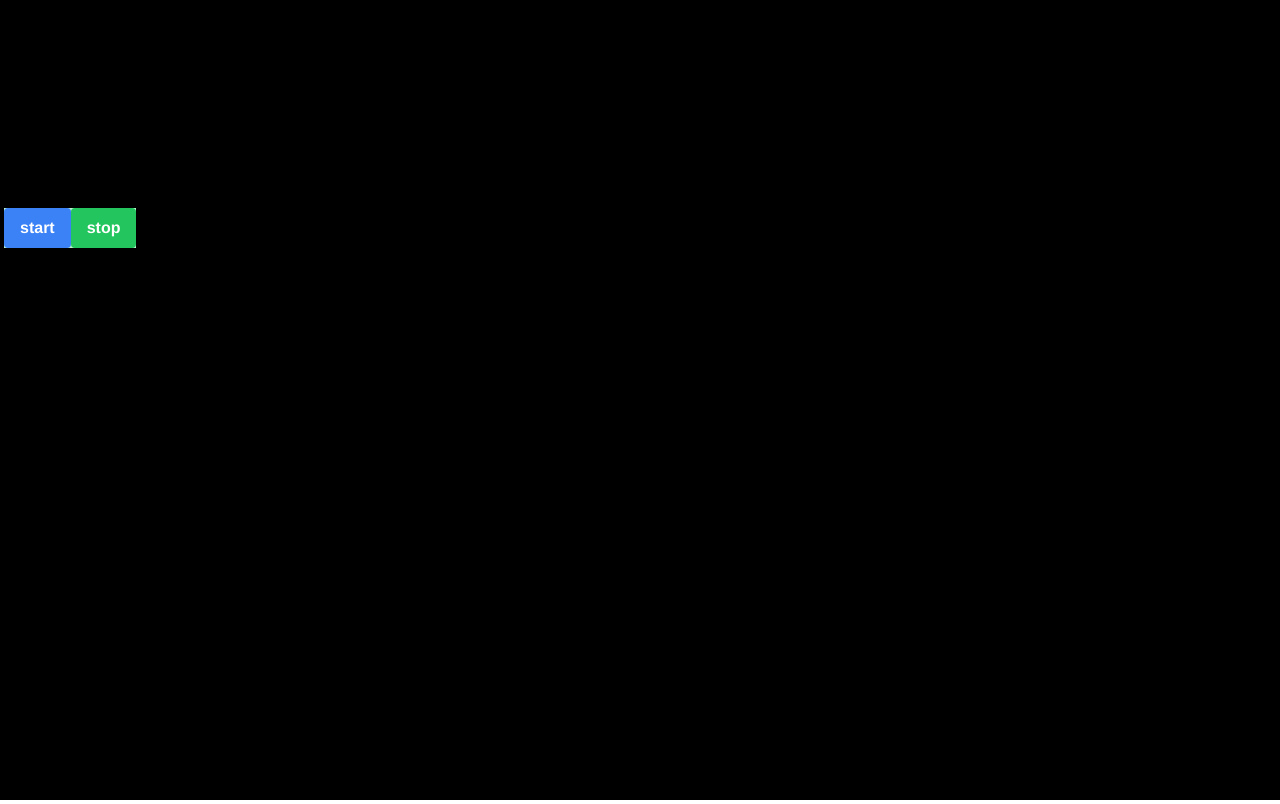
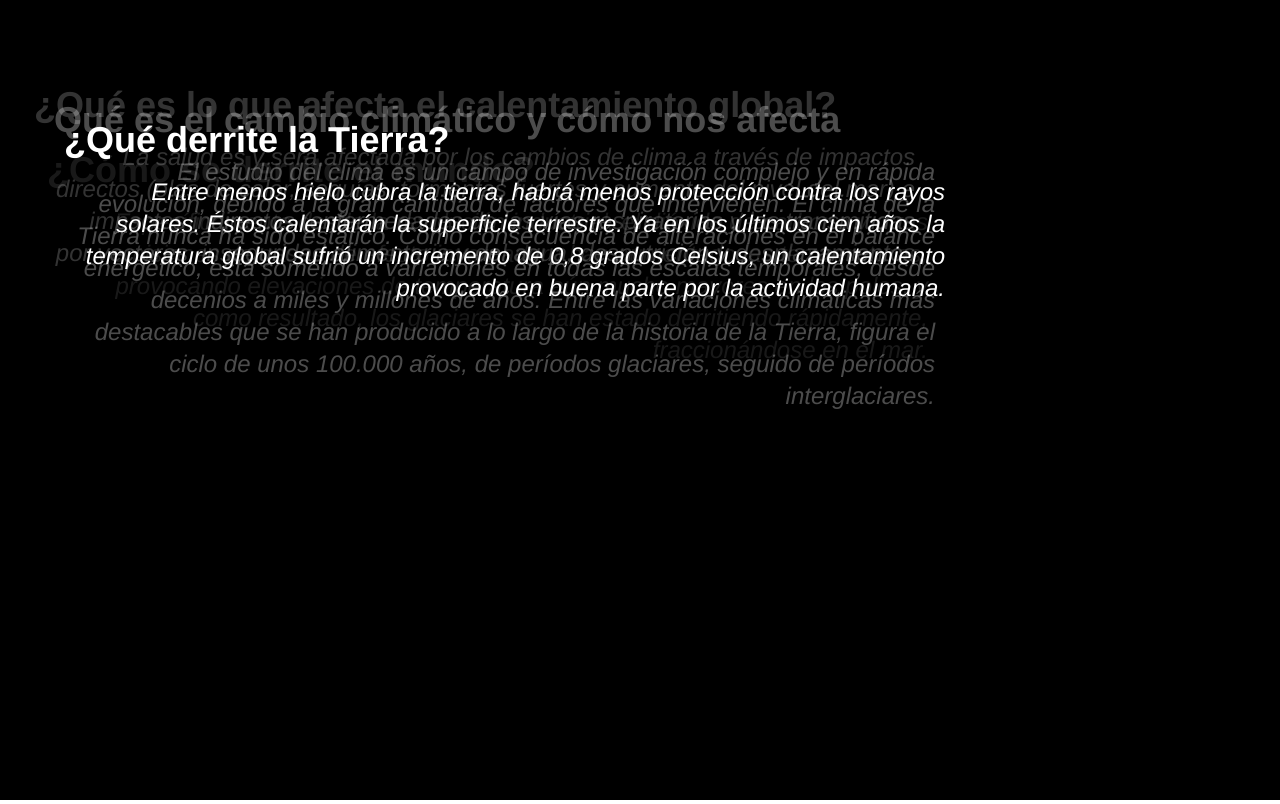
Before and after one commit to Kaziuz/Privados, a Vue app: page / in a window 1280 px wide. Built offline with nearby package versions, Linux system fonts and the light colour scheme.

Commit message:
implement visualization of pairs question-answer by layers. Each layer behind has less opacity

```diff
--- a/src/App.vue
+++ b/src/App.vue
@@ -1,60 +1,46 @@
 <template>
   <div class="relative d-block font-sans">
     <div class="w-full h-screen px-1 py-1 bg-black">
+    <div class="container">
+      <div class="absolute top-20 text-white px-10" style="opacity: 30%; transform: translate3d(10px, 20px, 0);">
+          <div class="text-4xl font-black">
+            {{dummyData[0].question}}
+          </div>
+          <div class="text-2xl italic p-4 font-thin w-3/4 text-right">
+            {{dummyData[0].answer}}
+          </div>
+      </div>
+      <div class="absolute top-20 text-white px-10" style="opacity: 20%; transform: translate3d(-10px, 5px, 0);">
+          <div class="text-4xl font-black">
+            {{dummyData[1].question}}
+          </div>
+          <div class="text-2xl italic p-4 font-thin w-3/4 text-right">
+            {{dummyData[1].answer}}
+          </div>
+      </div>
+      <div class="absolute top-20 text-white px-10" style="opacity: 10%; transform: translate3d(3px, 70px, 0);">
+          <div class="text-4xl font-black">
+            {{dummyData[2].question}}
+          </div>
+          <div class="text-2xl italic p-4 font-thin w-3/4 text-right">
+            {{dummyData[2].answer}}
+          </div>
+      </div>
+      <div class="absolute top-20 text-white px-10" style="opacity: 100%; transform: translate3d(20px, 40px, 0);">
+          <div class="text-4xl font-black">
+            {{dummyData[3].question}}
+          </div>
+          <div class="text-2xl italic p-4 font-thin w-3/4 text-right">
+            {{dummyData[3].answer}}
+          </div>
+      </div>
+    </div>
       <!-- <span class="text-4xl animate__animated animate__fadeInDown animate__delay-1s animate__slower">
         HOLA
       </span>
       <span class="text-4xl animate__animated animate__fadeOutDown animate__delay-2s animate__slower">
         CHAO
       </span> -->
-      <app-first-layer
-        class="absolute opacity-40 blur-sm"
-        style="z-index: 0"
-        :maxCols=4
-        v-if="currentData"
-        :row="currentData && currentData"
-      />
-      <app-second-layer
-        class="absolute opacity-50 blur-sm"
-        style="z-index: 1"
-        :maxCols=9
-        v-if="currentData"
-        :row="currentData && currentData"
-      />
-      <app-first-layer
-        class="absolute opacity-10"
-        style="z-index: 2"
-        :maxCols=3
-        v-if="currentData"
-        :row="currentData && currentData"
-      />
-      <app-second-layer
-        class="absolute opacity-20"
-        style="z-index: 3"
-        :maxCols=6
-        v-if="currentData"
-        :row="currentData && currentData"
-      />
-      <div class="absolute" style="z-index: 4">
-        <transition name="fade">
-          <div v-if="showContent">
-            <app-word-cloud
-              v-if="currentData"
-              :row="currentData && currentData"
-            />
-          </div>
-        </transition>
-      </div>
-      <!-- Control for develop pruposes -->
-      <div class="absolute h-200 bg-green-200 top-52" style="z-index:9999">
-        <button @click="startProgram = true" class="bg-blue-500 hover:bg-blue-700 text-white font-bold py-2 px-4 rounded">
-          start
-        </button>
-        <button @click="startProgram = false"
-          class="bg-green-500 hover:bg-green-700 text-white font-bold py-2 px-4 rounded">
-          stop
-        </button>
-      </div>
     </div>
   </div>
 </template>
@@ -140,7 +126,7 @@ export default {
       }
     })
 
-    return { currentData, startProgram, timeMilliseconds, showContent }
+    return { dummyData, currentData, startProgram, timeMilliseconds, showContent }
   }
 }
 </script>
```
